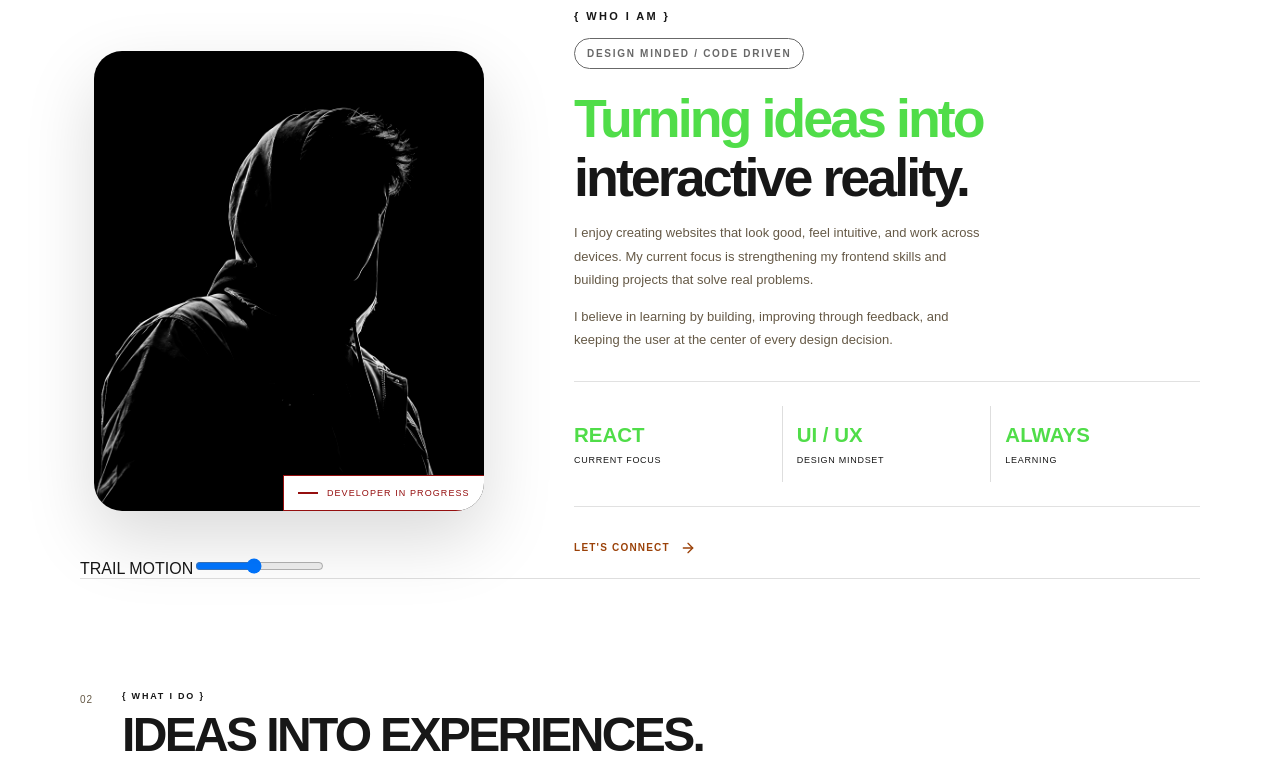
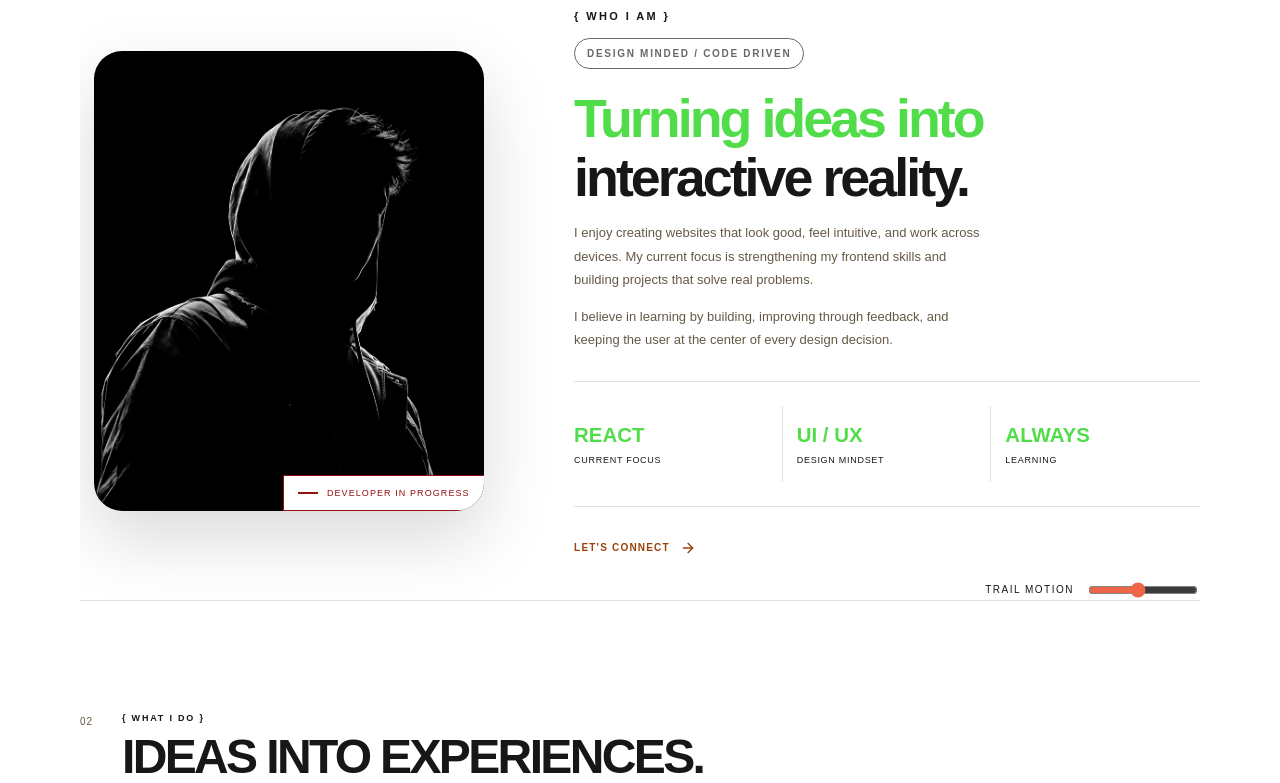
Before and after one commit to SameerRajput007/dmn.devfolio, a React (Vite) app: page / in a window 1280 px wide. Shown: the part 1091-1874 px from the top of the page. Built offline with nearby package versions, Linux system fonts and the light colour scheme; a web font is replaced by a local one.

Commit message:
Move working sticker trail to About and reserve Hero for avatar

```diff
--- a/src/sections/About.css
+++ b/src/sections/About.css
@@ -16,3 +16,14 @@
 #about .about-premium-copy .text-link:hover { gap:17px; }
 @media(max-width:760px){#about .about-premium-grid{gap:34px}#about .about-premium-copy h3{font-size:clamp(2rem,8vw,3.4rem)}#about .about-premium-image{border-radius:20px}}
 @media(prefers-reduced-motion:reduce){#about .about-premium-image img,#about .about-premium-copy .text-link{transition:none}}
+
+/* Existing premium cursor stickers, now scoped to About. */
+#about.about-sticker { overflow:hidden; isolation:isolate; }
+#about.about-sticker > :not(.hero-image-trail) { position:relative; z-index:2; }
+#about.about-sticker .hero-image-trail { position:absolute; inset:0; overflow:hidden; z-index:1; pointer-events:none; }
+#about.about-sticker .hero-sticker-item { position:absolute; width:var(--sticker-size); height:var(--sticker-size); pointer-events:none; will-change:opacity,transform; animation:about-sticker-pop 1.85s cubic-bezier(.2,.75,.3,1) both; filter:drop-shadow(0 12px 8px rgba(0,0,0,.19)); }
+#about.about-sticker .hero-sticker-item svg { display:block; width:100%; height:100%; overflow:visible; }
+@keyframes about-sticker-pop { 0%{opacity:0;transform:translate(-50%,-50%) rotate(var(--sticker-angle)) scale(.65)} 12%{opacity:1;transform:translate(-50%,-50%) rotate(var(--sticker-angle)) scale(1.08)} 75%{opacity:1} 100%{opacity:0;transform:translate(-50%,-95%) rotate(calc(var(--sticker-angle) + 12deg)) scale(.92)} }
+#about.about-sticker .about-trail-control { display:flex; align-items:center; justify-content:flex-end; gap:12px; margin-top:24px; font-size:10px; letter-spacing:.15em; }
+#about.about-sticker .about-trail-control input { width:110px; accent-color:#ef6547; cursor:pointer; }
+@media(hover:none){#about.about-sticker .hero-image-trail{display:none}}
```
